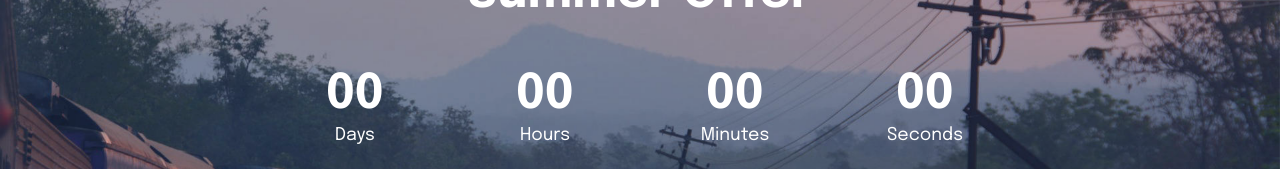
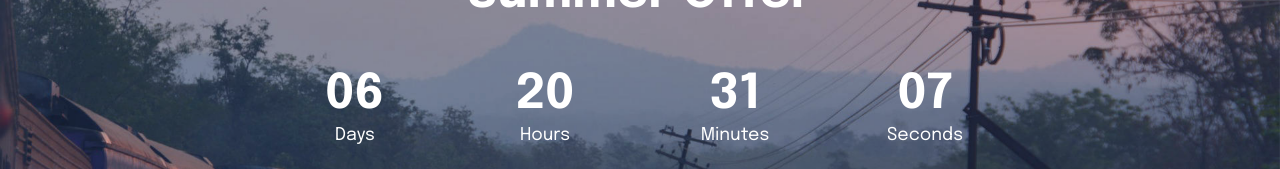
Before and after one commit to putin9812/tsweb, a plain HTML site: page covid19.html in a window 1280 px wide. Shown: the part 252-421 px from the top of the page. Drawn offline with Linux system fonts and the light colour scheme; files whose address does not match are found by name.

Commit message:
Update covid19.html

```diff
--- a/covid19.html
+++ b/covid19.html
@@ -97,7 +97,7 @@
                     <div class="hoursCountdown col-xs-3 col-sm-3 col-md-3" title="Hours"></div>
                     <div class="minutesCountdown col-xs-3 col-sm-3 col-md-3" title="Minutes"></div>
                     <div class="secondsCountdown col-xs-3 col-sm-3 col-md-3" title="Seconds"></div>
-                    <div class="countdown" data-due-date="2023/06/9"></div>
+                    <div class="countdown" data-due-date="2023/06/20"></div>
                 </div>
                 <p class="mbr-text mb-5 align-center mbr-fonts-style display-7"><strong>
                     This Offer Applicable for Only Covid 19 Tatkal Software 2 PNR Purchase.</strong></p>
```
